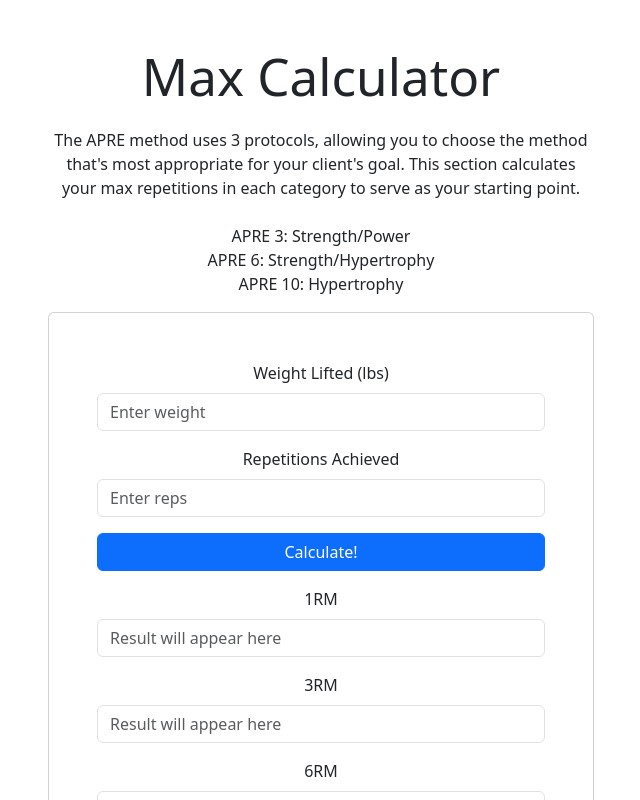
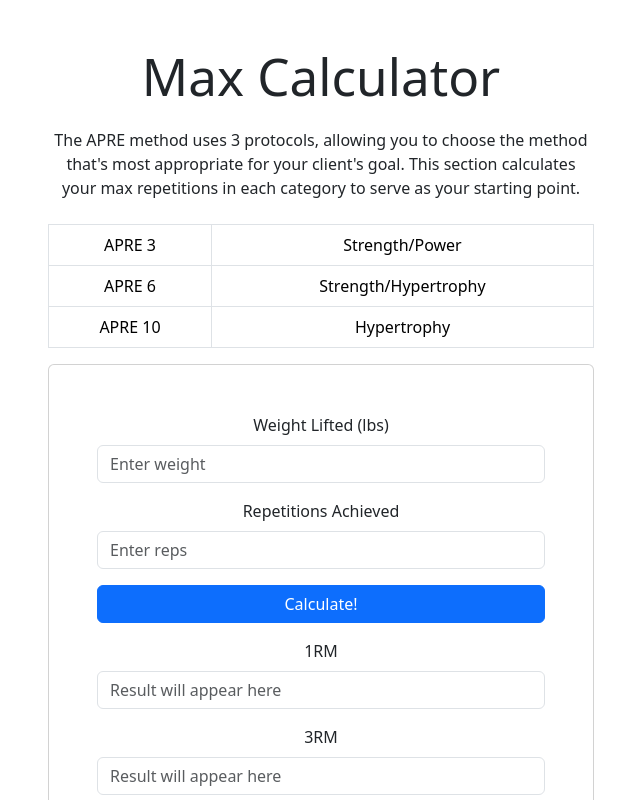
Before and after one commit to dianestephani/apre-method, a React (Vite) app in the folder apre-method/: page / in a window 1280 px wide. Shown: the top 800 px of the page, without its empty margins (34-674 px from the left). Built offline with nearby package versions, Linux system fonts and the light colour scheme.

Commit message:
cleaned up routine education from paragraph to table

```diff
--- /dev/null
+++ b/apre-method/src/BasicProtocolTable.jsx
@@ -0,0 +1,22 @@
+function BasicProtocolTable() {
+  return (
+    <table className="table table-bordered">
+      <tbody>
+        <tr>
+          <td>APRE 3</td>
+          <td>Strength/Power</td>
+        </tr>
+        <tr>
+          <td>APRE 6</td>
+          <td>Strength/Hypertrophy</td>
+        </tr>
+        <tr>
+          <td>APRE 10</td>
+          <td>Hypertrophy</td>
+        </tr>
+      </tbody>
+    </table>
+  )
+}
+
+export default BasicProtocolTable
--- a/apre-method/src/OneRMCalculator.jsx
+++ b/apre-method/src/OneRMCalculator.jsx
@@ -1,4 +1,5 @@
 import { useState } from 'react'
+import BasicProtocolTable from './BasicProtocolTable'
 
 function OneRMCalculator() {
   const [weightLifted, setWeightLifted] = useState('')
@@ -47,14 +48,7 @@ function OneRMCalculator() {
             The APRE method uses 3 protocols, allowing you to choose the method that's most appropriate for your client's goal. This section calculates your max repetitions in each category to serve as your starting point.
           </p>
 
-          <p>
-            APRE 3: Strength/Power<br />
-            APRE 6: Strength/Hypertrophy<br />
-            APRE 10: Hypertrophy
-
-          </p>
-
-
+          <BasicProtocolTable />
 
           <div className="card">
             <div className="card-body">
```
